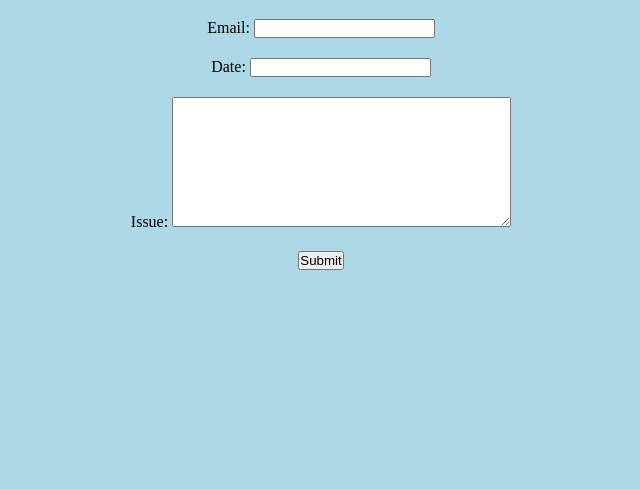
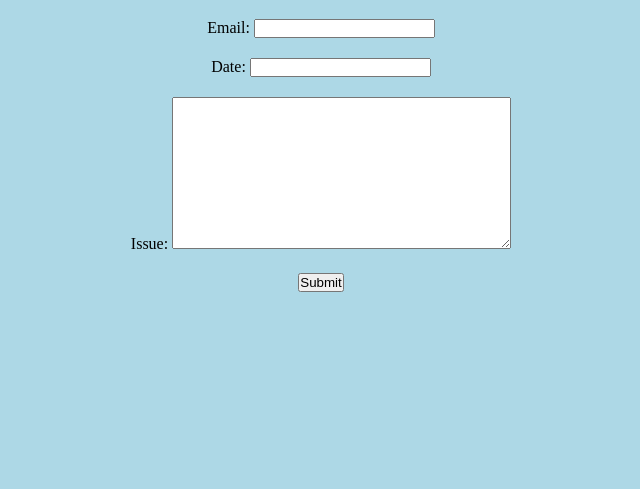
Before and after one commit to 27TAJ/pokemon-duel-simulator, a Django app: page /support/ in a window 1280 px wide. Shown: the part 223-712 px from the top of the page, without its empty margins (319-959 px from the left). Run offline with Django 5.2, Linux system fonts and the light colour scheme.

Commit message:
deleted unnecessary css

```diff
--- a/backend/api/static/css/styles.css
+++ b/backend/api/static/css/styles.css
@@ -183,8 +183,3 @@ body{
 .form-element{
     margin: 20px;
 }
-
-textarea{
-    max-height: 130px;
-    max-width: 500px;
-}
```
